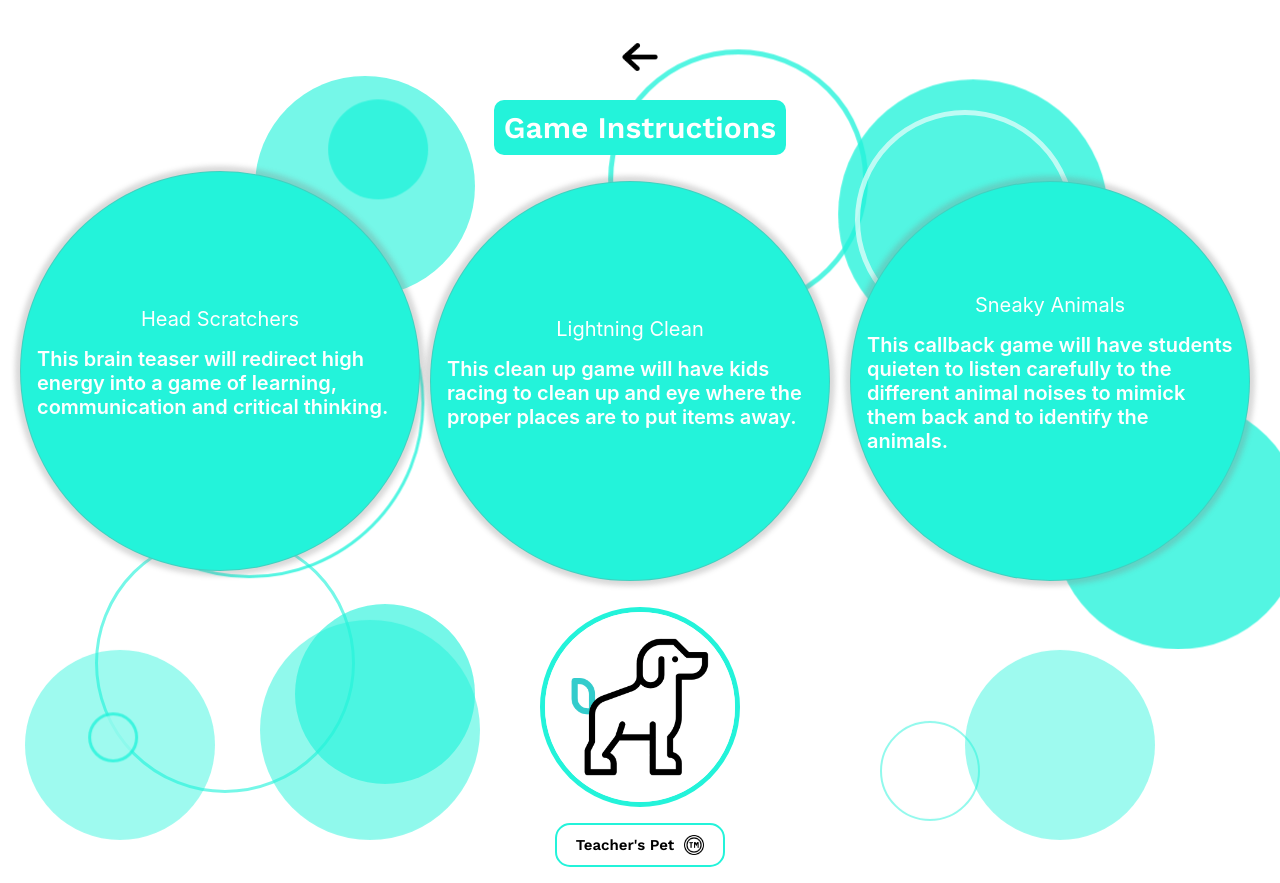
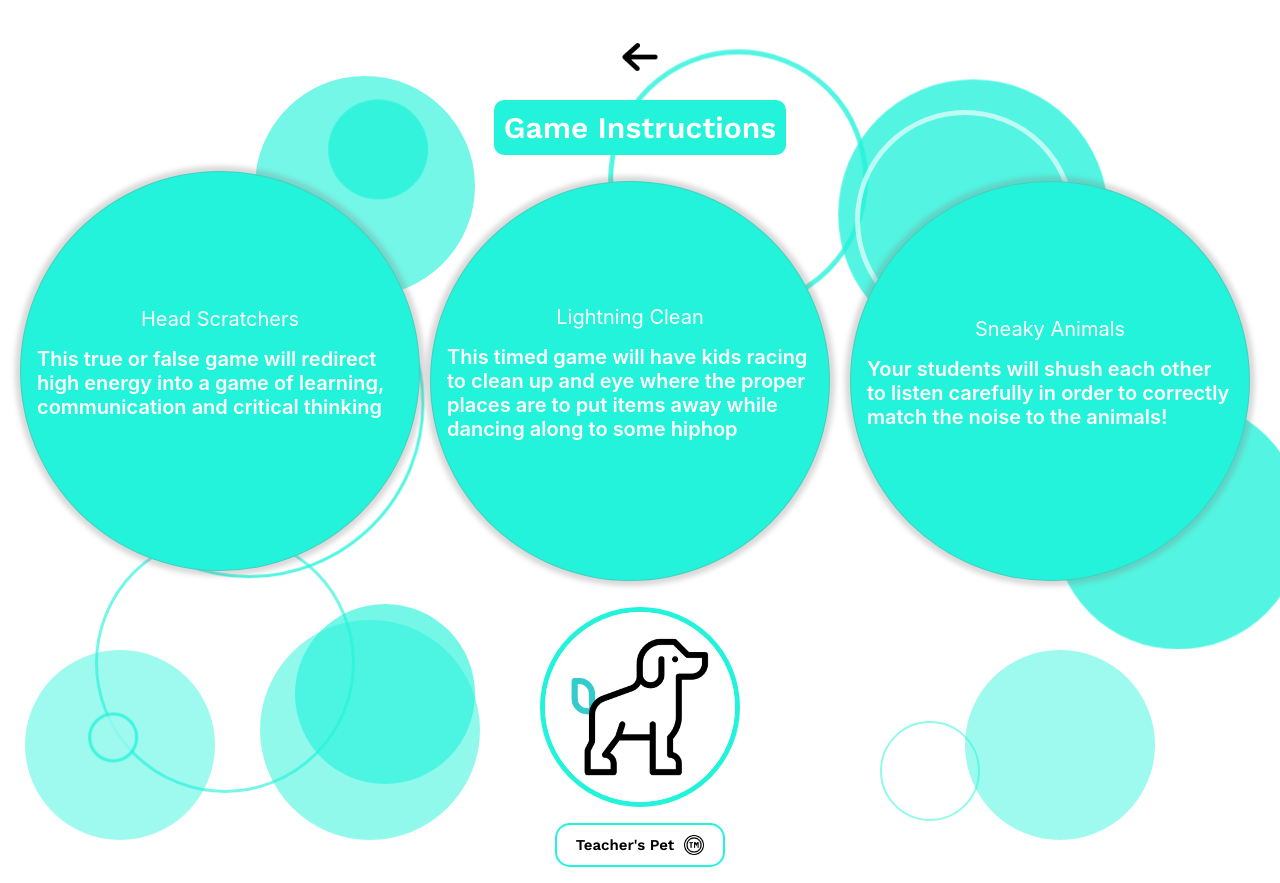
Before and after one commit to Jorfishdan/capstone, a React (Create React App) app: page /mainInfo in a window 1280 px wide. Shown: the top 883 px of the page. Built offline with nearby package versions, Linux system fonts and the light colour scheme.

Commit message:
edited working of infocard

```diff
--- a/src/components/InfoCard/InfoCard.js
+++ b/src/components/InfoCard/InfoCard.js
@@ -20,8 +20,8 @@ function InfoCard() {
             <div className="infocard__card--1">
               Head Scratchers
               <p className="infocard__card--1-info">
-                This brain teaser will redirect high energy into a game of
-                learning, communication and critical thinking.
+                This true or false game will redirect high energy into a game of
+                learning, communication and critical thinking
               </p>
             </div>
           </Link>
@@ -30,8 +30,8 @@ function InfoCard() {
             <div className="infocard__card--2">
               Lightning Clean
               <p className="infocard__card--2-info">
-                This clean up game will have kids racing to clean up and eye
-                where the proper places are to put items away.
+                This timed game will have kids racing to clean up and eye
+                where the proper places are to put items away while dancing along to some hiphop
               </p>
             </div>
           </Link>
@@ -39,9 +39,7 @@ function InfoCard() {
             <div className="infocard__card--3">
               Sneaky Animals
               <p className="infocard__card--3-info">
-                This callback game will have students quieten to listen
-                carefully to the different animal noises to mimick them back and
-                to identify the animals.
+                Your students will shush each other to listen carefully in order to correctly match the noise to the animals!
               </p>
             </div>
           </Link>
```
